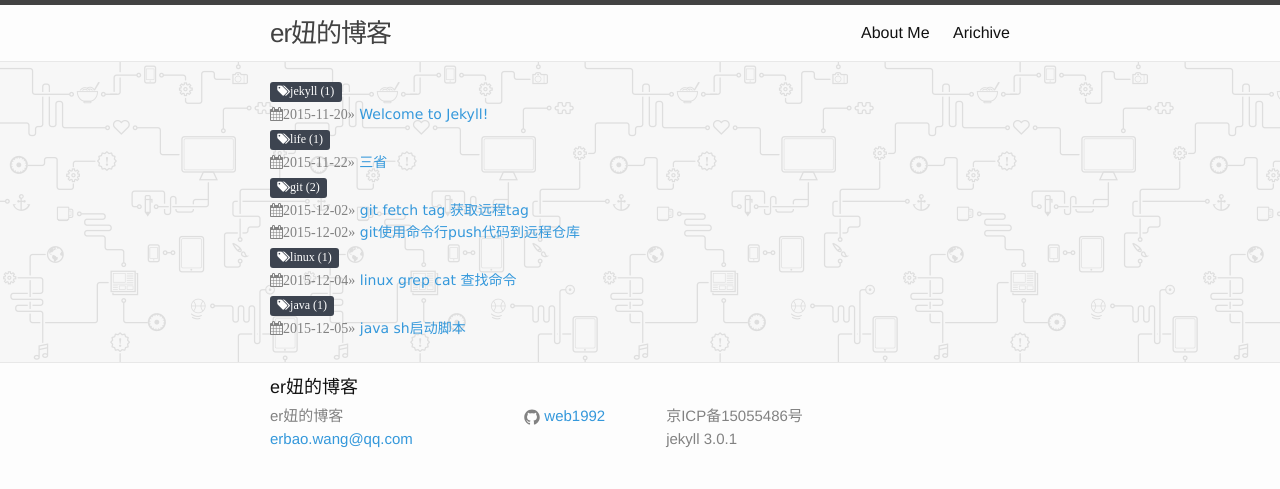
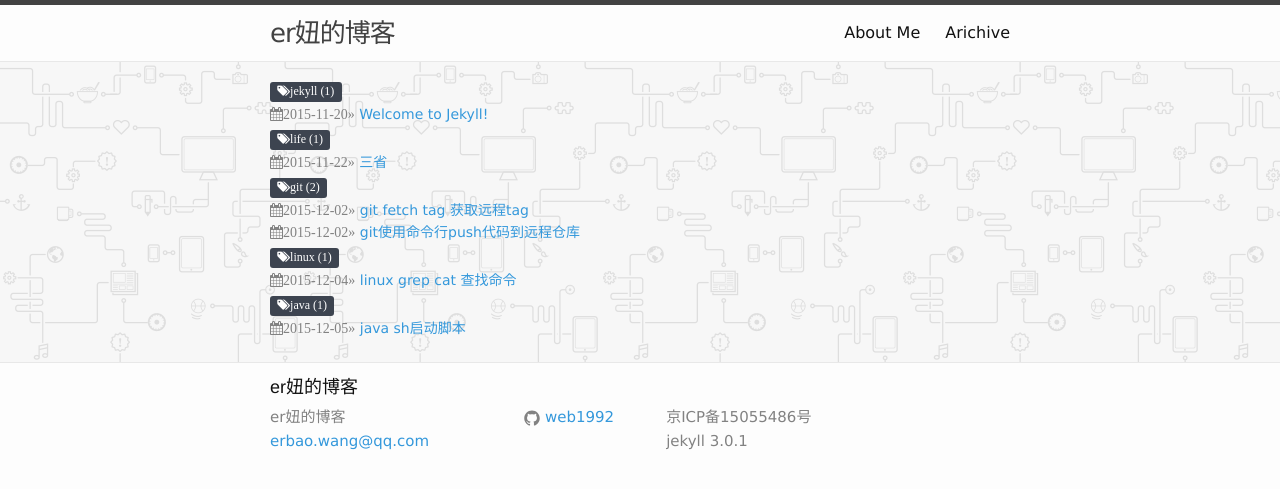
Before and after one commit to web1992/web1992, a Jekyll site: the page built from archive/archive.md, in a window 1280 px wide. Shown: the top 489 px of the page. Built offline with Jekyll 4.4.1, drawn with Linux system fonts in a browser that asks for light colours; comment, search, counter and statistics services are not loaded.

Commit message:
忘记修改了什么

```diff
--- a/_config.yml
+++ b/_config.yml
@@ -18,7 +18,7 @@ description: "京ICP备15055486号<br />
 # Build settings
 markdown: kramdown
 #分页信息 begin
-paginate: 5
+paginate: 10
 gems: [jekyll-paginate]
 paginate_path: "page:num"
 #分页信息 end
--- a/_includes/duoshuo.html
+++ b/_includes/duoshuo.html
@@ -1,5 +1,5 @@
 <!-- 多说评论框 start -->
-<div class="ds-thread" data-thread-key="{{site.baseurl}}" data-title="post.title" data-url="{{ post.url | prepend: site.baseurl }}"></div>
+<div class="ds-thread" data-thread-key="{{site.baseurl}}" data-title="{{post.title}}" data-url="{{ post.url | prepend: site.baseurl }}"></div>
 <!-- 多说评论框 end -->
 <!-- 多说公共JS代码 start (一个网页只需插入一次) -->
 <script type="text/javascript">
--- a/_posts/2015-11-20-welcome-to-jekyll.markdown
+++ b/_posts/2015-11-20-welcome-to-jekyll.markdown
@@ -7,7 +7,7 @@ tags: jekyll
 keywords: web1992,Java, Linux,Jekyll
 ---
 You’ll find this post in your `_posts` directory. Go ahead and edit it and re-build the site to see your changes. You can rebuild the site in many different ways, but the most common way is to run `jekyll serve`, which launches a web server and auto-regenerates your site when a file is updated.
-
+{{excerpt_separator}}
 To add new posts, simply add a file in the `_posts` directory that follows the convention `YYYY-MM-DD-name-of-post.ext` and includes the necessary front matter. Take a look at the source for this post to get an idea about how it works.
 
 Jekyll also offers powerful support for code snippets:
--- a/_sass/_base.scss
+++ b/_sass/_base.scss
@@ -24,8 +24,9 @@ body {
     font-feature-settings: "kern" 1;
     font-kerning: normal;
     //background:url(./img/bg.png);
-    //overflow-x:hidden;
-    //font:16px/1.6 Microsoft YaHei,"微软雅黑",Lucida,Verdana,Hiragino Sans GB,STHeiti,WenQuanYi Micro Hei,Droid Sans Fallback,SimSun,sans-serif;
+    //background:url(./img/bg.jpg);
+    overflow-x:hidden;
+    font:16px/1.6 Microsoft YaHei,"微软雅黑",Lucida,Verdana,Hiragino Sans GB,STHeiti,WenQuanYi Micro Hei,Droid Sans Fallback,SimSun,sans-serif;
 
 }
 
--- a/_sass/_layout.scss
+++ b/_sass/_layout.scss
@@ -170,6 +170,7 @@
 .page-content {
     padding: $spacing-unit 0;
     background:url(./img/bg.png);
+    //background:url(./img/bg.jpg);
     overflow-x:hidden;
     font:16px/1.6 Microsoft YaHei,"微软雅黑",Lucida,Verdana,Hiragino Sans GB,STHeiti,WenQuanYi Micro Hei,Droid Sans Fallback,SimSun,sans-serif;
 
--- a/archive/archive.md
+++ b/archive/archive.md
@@ -3,33 +3,6 @@ layout: default
 title: Arichive
 permalink: /arichive/
 ---
-
-{% if paginator.total_pages > 1 %}
-<div class="pagination">
-  {% if paginator.previous_page %}
-    <a href="{{ paginator.previous_page_path | prepend: site.baseurl | replace: '//', '/' }}">&laquo; Prev</a>
-  {% else %}
-    <span>&laquo; Prev</span>
-  {% endif %}
-
-  {% for page in (1..paginator.total_pages) %}
-    {% if page == paginator.page %}
-      <em>{{ page }}</em>
-    {% elsif page == 1 %}
-      <a href="{{ '/index.html' | prepend: site.baseurl | replace: '//', '/' }}">{{ page }}</a>
-    {% else %}
-      <a href="{{ site.paginate_path | prepend: site.baseurl | replace: '//', '/' | replace: ':num', page }}">{{ page }}</a>
-    {% endif %}
-  {% endfor %}
-
-  {% if paginator.next_page %}
-    <a href="{{ paginator.next_page_path | prepend: site.baseurl | replace: '//', '/' }}">Next &raquo;</a>
-  {% else %}
-    <span>Next &raquo;</span>
-  {% endif %}
-</div>
-{% endif %}
-
   <ul class="post-list">
     <!-- where the tag is git pages-->
      {% for cat in site.categories %}
@@ -48,5 +21,4 @@ permalink: /arichive/
         {% endfor %}
     {% endfor %}
  </ul>
-
 {% include duoshuo.html %}
```
Also changed, not shown: _includes/share.html (added, +8 -0 lines), css/img/bg.jpg (added).
